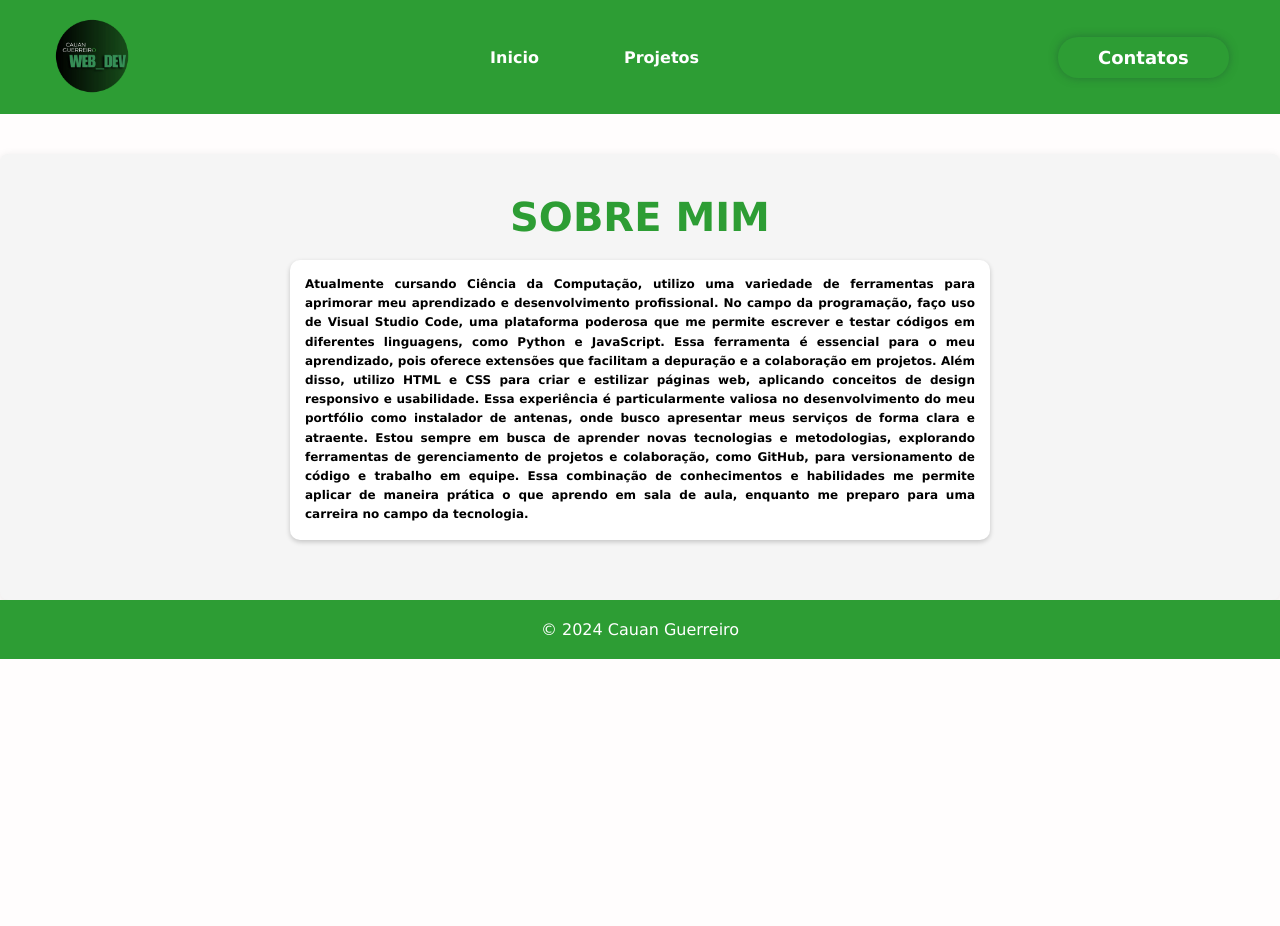
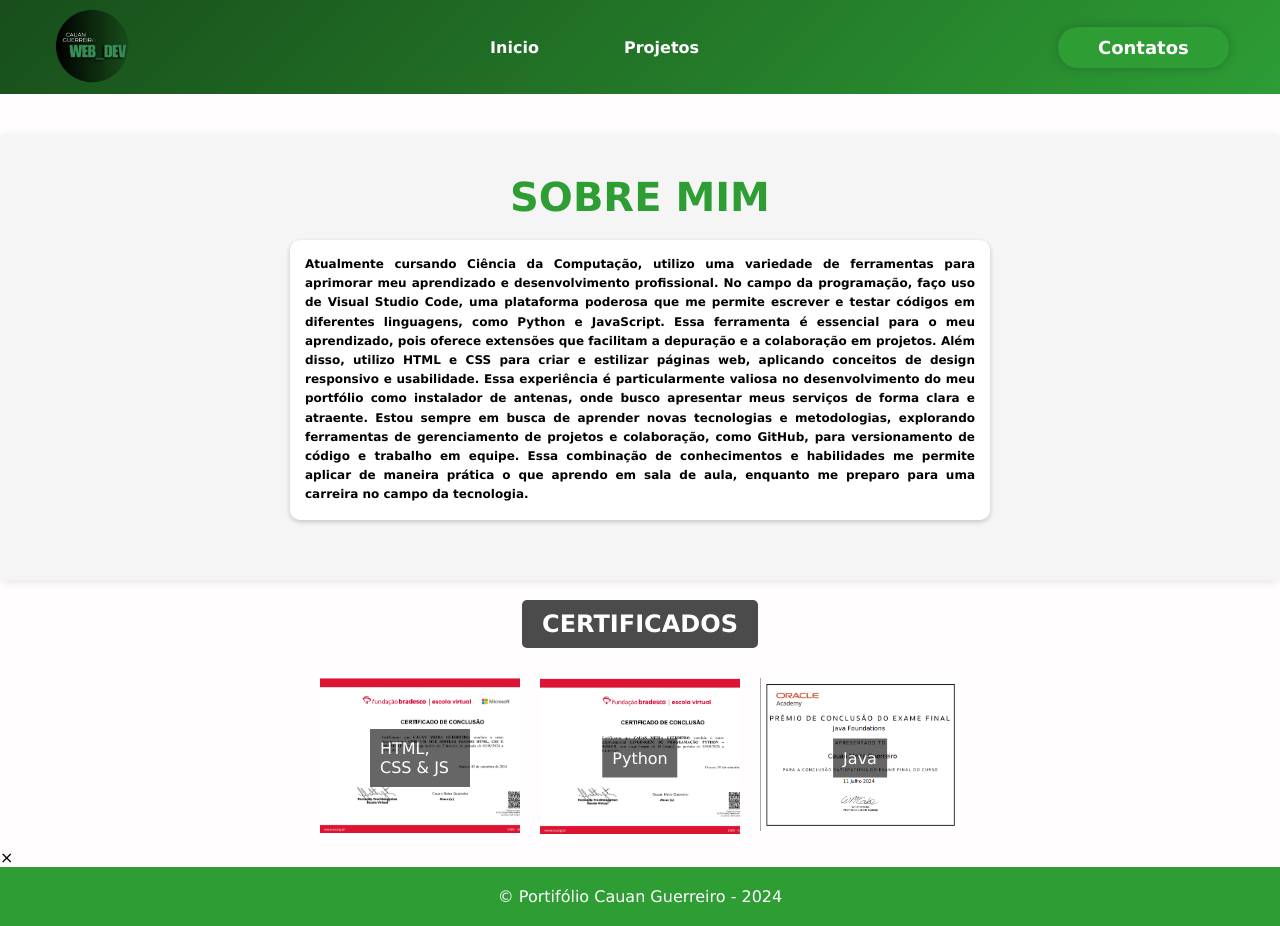
Before and after one commit to Cauanmguerreiro/portifolio, a plain HTML site: page sobre.html in a window 1280 px wide. Before the commit the page ends 800 px from the top, so only its background shows below. Drawn offline with nearby package versions, Linux system fonts and the light colour scheme.

Commit message:
cssAtualização

```diff
--- a/sobre.html
+++ b/sobre.html
@@ -46,11 +46,39 @@
                     </p>
         </div><!--interface-->
     </section><!--SOBREMIM-->
+    <section>
+        <section>
+            <div class="certificados">
+                <h3 class="titulo_certificados">CERTIFICADOS</h3>
+                <div class="certificados_imagens">
+                    <div class="certificado" onclick="openModal('img/htmlcssjs.png')">
+                        <img src="img/htmlcssjs.png" alt="" class="htmlcssjs">
+                        <div class="texto_certificado">HTML, CSS & JS</div>
+                    </div>
+                    <div class="certificado" onclick="openModal('img/py.png')">
+                        <img src="img/py.png" alt="" class="py">
+                        <div class="texto_certificado">Python</div>
+                    </div>
+                    <div class="certificado" onclick="openModal('img/javacerti.png')">
+                        <img src="img/javacerti.png" alt="" class="jfo">
+                        <div class="texto_certificado">Java</div>
+                    </div>
+                </div>
+            </div>
+        </section>
+
+        <!-- Modal -->
+        <div id="modal" class="modal" onclick="closeModal()">
+            <span class="close" onclick="closeModal()">&times;</span>
+            <img class="modal-content" id="modal-img" alt="">
+        </div>
+
+
 
 </main>
 
 <footer class="footer">
-    <p>&copy; 2024 Cauan Guerreiro</p>
+    <p>&copy; Portifólio Cauan Guerreiro - 2024</p>
 </footer>
 
 <!-- Swiper JS -->
@@ -71,6 +99,18 @@
             clickable: true,
         },
     });
+    function openModal(imageSrc) {
+    const modal = document.getElementById("modal");
+    const modalImg = document.getElementById("modal-img");
+    modal.style.display = "flex"; // Exibe o modal
+    modalImg.src = imageSrc; // Define a fonte da imagem no modal
+}
+
+    function closeModal() {
+    const modal = document.getElementById("modal");
+    modal.style.display = "none"; // Esconde o modal
+}
+
 </script>
 
 </body>
--- a/style.css
+++ b/style.css
@@ -105,8 +105,8 @@ h2.titulo span {
 }
 
 header {
-    padding: 20px 4%;
-    background-color: #2d9d34;
+    padding: 5px 4%;
+    background: linear-gradient(135deg, #184e1b, #2d9d34);
 }
 
 header > .interface {
@@ -117,11 +117,11 @@ header > .interface {
 }
 
 header a {
-    font-weight: 800;
+    font-weight: 550;
     color: #ffffff;
     text-decoration: none;
     display: flex;
-    transition: 0.2s;
+    transition: 0.5s;
 }
 
 header a:hover {
--- a/styleprojetos.css
+++ b/styleprojetos.css
@@ -21,8 +21,8 @@ body {
 }
 
 header {
-    padding: 15px 4%; /* Diminuiu o padding */
-    background-color: #2d9d34;
+    padding: 5px 4%;
+    background: linear-gradient(135deg, #184e1b, #2d9d34);
 }
 
 header > .interface {
--- a/stylesobre.css
+++ b/stylesobre.css
@@ -10,9 +10,10 @@ body {
 }
 
 header {
-    padding: 15px 4%;
-    background-color: #2d9d34;
+    padding: 5px 4%;
+    background: linear-gradient(135deg, #184e1b, #2d9d34);
 }
+
 
 header > .interface {
     display: flex;
@@ -69,9 +70,73 @@ header nav ul li {
     box-shadow: 0 2px 5px rgba(0, 0, 0, 0.2);
     max-width: 700px;
 }
+.certificados {
+    display: flex;
+    flex-direction: column; /* Alinha o título acima das imagens */
+    align-items: center; /* Centraliza o conteúdo horizontalmente */
+    margin-top: 20px;
+}
+
+.titulo_certificados {
+    color: white; /* Cor do texto */
+    background-color: rgba(0, 0, 0, 0.7); /* Fundo semi-transparente */
+    padding: 10px 20px; /* Espaçamento interno */
+    border-radius: 5px; /* Cantos arredondados */
+    font-size: 24px; /* Tamanho da fonte */
+    font-weight: bold; /* Negrito */
+    margin-bottom: 20px; /* Espaço entre o título e as imagens */
+}
+
+.certificados_imagens {
+    display: flex; /* Habilita o flexbox para as imagens */
+    flex-wrap: wrap; /* Permite que as imagens sejam envolvidas em uma nova linha se não houver espaço suficiente */
+    justify-content: center; /* Centraliza o conteúdo horizontalmente */
+}
+
+.certificado {
+    position: relative;
+    margin: 10px; /* Espaçamento entre as imagens */
+    width: 200px; /* Defina uma largura fixa ou ajuste conforme necessário */
+}
+
+.certificado img {
+    width: 100%; /* A imagem ocupa toda a largura do contêiner */
+    height: auto; /* Mantém a proporção das imagens */
+    transition: transform 0.3s; /* Adiciona uma transição suave */
+}
+
+.certificado:hover img {
+    transform: scale(1.1); /* Aumenta a imagem em 10% quando o cursor passa por cima */
+}
+
+.texto_certificado {
+    position: absolute;
+    top: 50%;
+    left: 50%;
+    transform: translate(-50%, -50%);
+    color: white; /* Cor do texto */
+    background-color: rgba(0, 0, 0, 0.6); /* Fundo semi-transparente */
+    padding: 10px;
+}
+
+
 
     main {
         margin-top: 40px;
+    }
+
+    .footer {
+        text-align: center;
+        padding: 20px 0;
+        background-color: #2d9d34; /* Cor de fundo do footer */
+        color: #fff; /* Cor do texto */
+        position: relative; /* Para evitar sobreposição com outros elementos */
+    }
+
+    .btn-contato {
+        display: flex; /* Utiliza flexbox para alinhar o botão */
+        justify-content: center; /* Centraliza o botão horizontalmente */
+        margin: 20px 0; /* Margem em cima e embaixo */
     }
 
     .btn-contato button {
@@ -93,13 +158,6 @@ main {
         transform: scale(1.05);
     }
 
-.footer {
-    text-align: center;
-    padding: 20px 0;
-    background-color: #2d9d34;
-    color: #fff;
-}
-
     @media (max-width: 768px) {
         header {
             padding: 20px 4%;
```
Also changed, not shown: projetos.html (+1 -1 lines), img/htmlcssjs.png (added), img/javacerti.png (added), img/py.png (added). Lines whose indentation alone changed are shown as unchanged.
